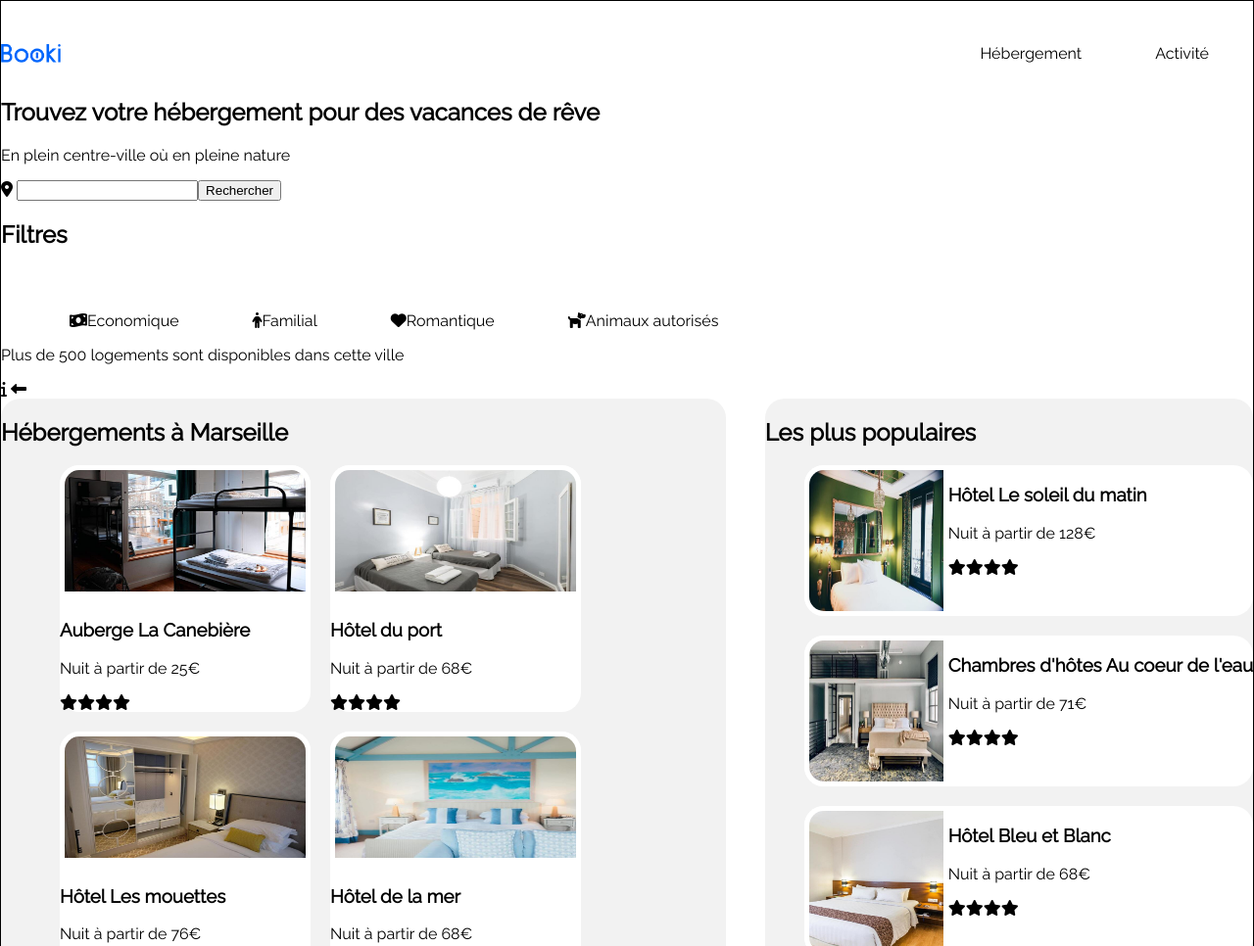
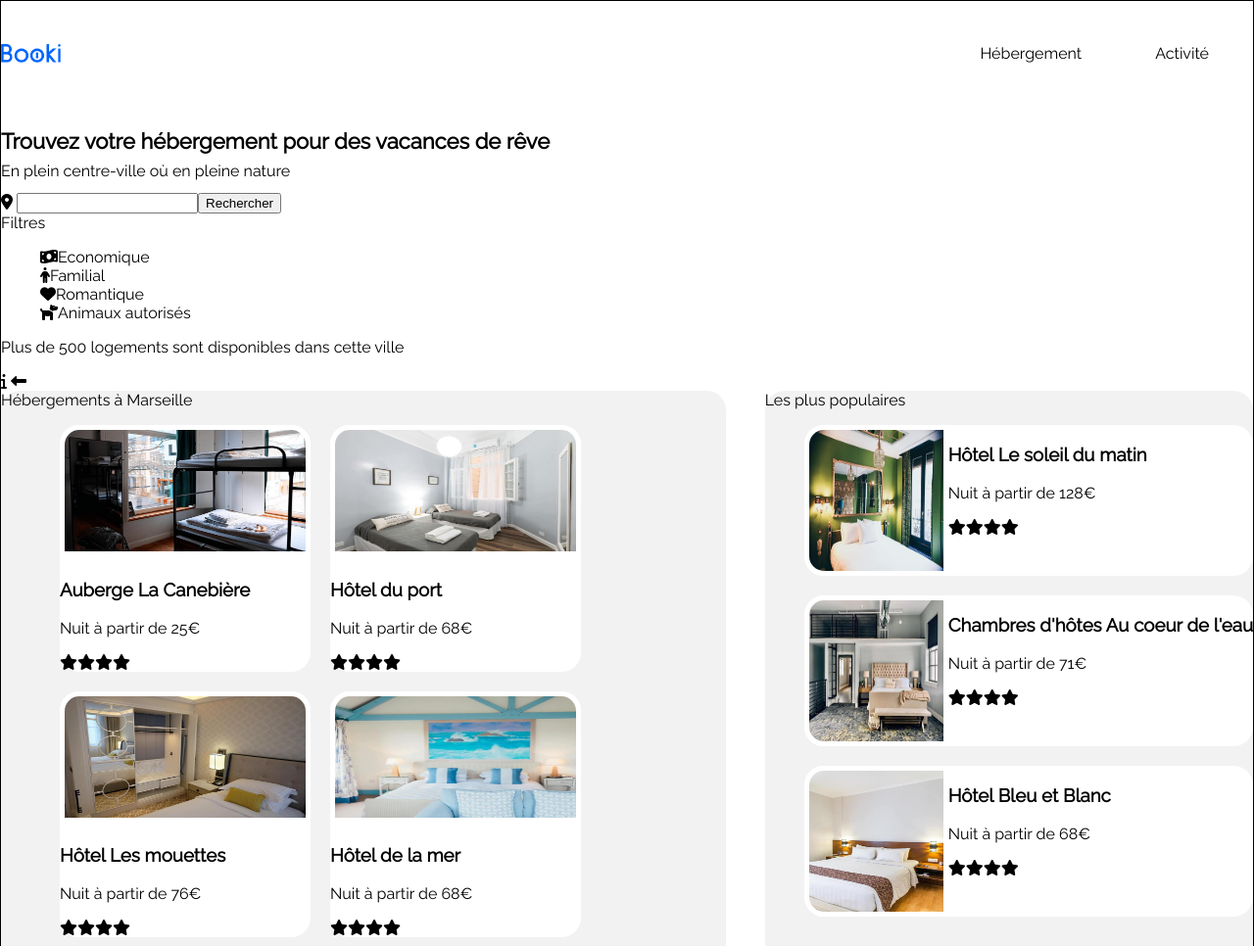
Before and after one commit to tetyanachouteau/Booki, a plain HTML site: page index.html in a window 1280 px wide. Shown: the top 966 px of the page at 98% size. Drawn offline with Linux system fonts and the light colour scheme.

Commit message:
Finalisation header + taille hX

```diff
--- a/CSS/style.css
+++ b/CSS/style.css
@@ -6,18 +6,35 @@ body {
 }
 
 a {
-    text-decoration : none;
+    text-decoration: none;
     color: #000000;
 }
 
 a:hover {
+    color: #0065FC;
+}
+
+h1 {
+    font-weight: 700;
+    font-size: 22px;
+    line-height: 26px;
     color: #000000;
-    color: #0065FC;
+    margin-bottom: 8px;
+}
+
+h2 {
+    font-weight: 400;
+    font-size: 16px;
+    line-height: 19px;
+    color: #000000;
+    margin-top: 0px;
 }
 
 header {
     display: flex;
     justify-content: space-between;
+    /*Espacement comme sur la maquette*/
+    margin-bottom: 63px;
 }
 
 #logo img {
@@ -26,23 +43,25 @@ header {
     margin-top: 44px;
 }
 
-nav {
+header nav {
     top: 0px;
 }
 
-nav ul {
+header nav ul {
     list-style-type: none;
     display: flex;
     margin-top: 0px;
+    /*Pas de bas sur le UL*/
+    margin-bottom: 0px;
 }
 
-nav li {
+header nav li {
     margin-right: 15px;
     padding: 44px 30px 0px 30px;
 }
 
-nav li:hover {
-    border-top:#0065FC solid 2px;
+header nav li:hover {
+    border-top: #0065FC solid 2px;
     padding-top: 42px;
 }
 
--- a/index.html
+++ b/index.html
@@ -23,7 +23,7 @@
    <main>
       <section id="recherche">
          <h1>Trouvez votre hébergement pour des vacances de rêve</h1>
-         <p>En plein centre-ville où en pleine nature</p>
+         <h2>En plein centre-ville où en pleine nature</h2>
          <form>
             <i class="fa-solid fa-location-dot"></i>
             <input type="search" name="lieu" id="lieu" /><button type="submit">Rechercher</button>
```
